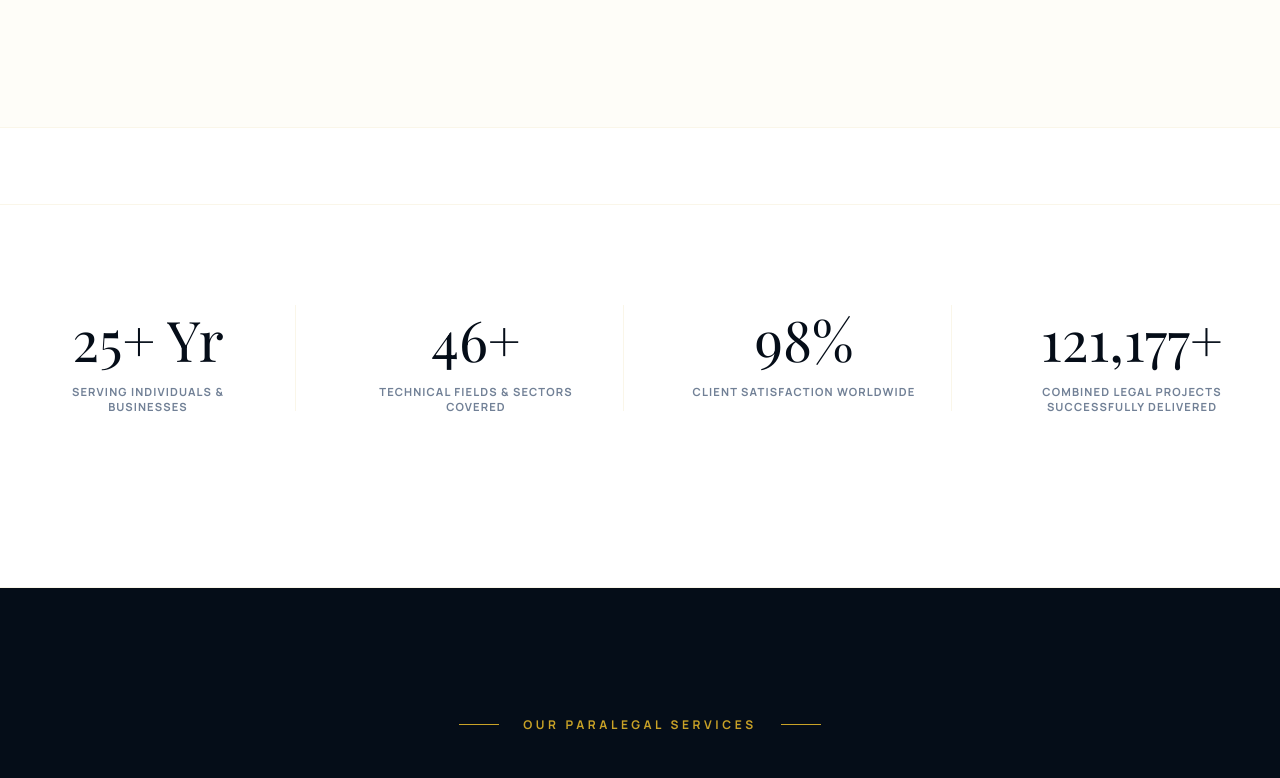
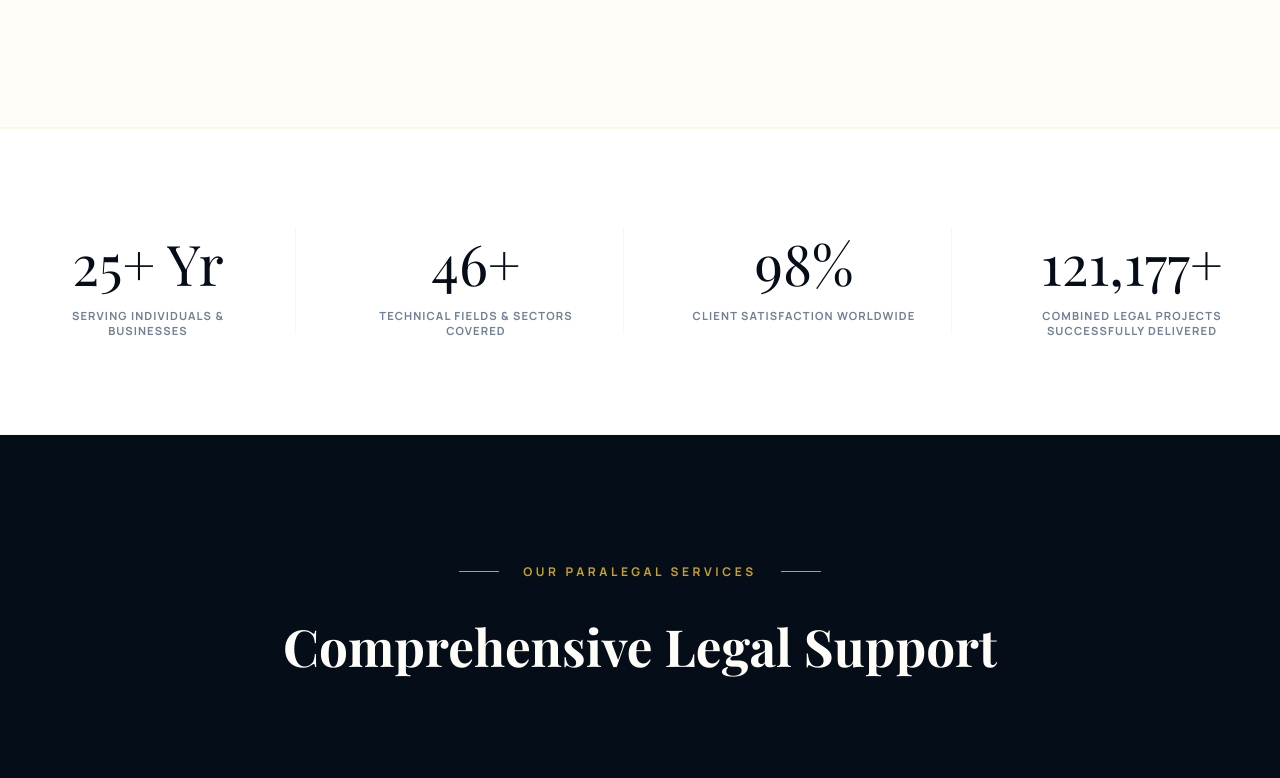
Before and after one commit to lexvuip/lexvuip.next.js, a Next.js app: page /service/paralegalsolutions in a window 1280 px wide. Shown: the part 1835-2613 px from the top of the page. Built offline with nearby package versions, Linux system fonts and the light colour scheme; a web font is replaced by a local one.

Commit message:
Redesign CSS styles for About, CustomSolution, IpSolutions, and ParalegalSolutions pages
Co-Authored-By: Oz <oz-agent@warp.dev>

```diff
--- a/src/styles/AboutSection.css
+++ b/src/styles/AboutSection.css
@@ -3,7 +3,7 @@
 .about-section {
 	width: 100%;
 	background: var(--color-ivory);
-	padding: 8vw 0;
+	padding: 8vw 0 0 0;
 	position: relative;
 	overflow: hidden;
 }
@@ -234,8 +234,7 @@
 /* --- Immersive Row --- */
 .about-immersive-row {
 	width: 100%;
-	height: 70vh;
-	margin-bottom: 8vw;
+	height: 40vh;
 	position: relative;
 	overflow: hidden;
 }
@@ -250,7 +249,7 @@
 	width: 100% !important;
 	height: 100% !important;
 	object-fit: cover;
-	transform: translateY(var(--parallax-y, 0px)) scale(1.15);
+	transform: translateY(var(--parallax-y, 0px)) scale(1.05);
 	transition: transform 0.2s ease-out;
 	will-change: transform;
 	backface-visibility: hidden;
--- a/src/styles/CustomSolutionPage.css
+++ b/src/styles/CustomSolutionPage.css
@@ -5,7 +5,7 @@
 /* Custom styles for CustomSolutionsPage */
 
 .services-stats-luxury-section {
-    padding: 6vw 0;
+    padding: 0;
     background: var(--color-white);
     border-top: 1px solid var(--color-border-light);
     border-bottom: 1px solid var(--color-border-light);
--- a/src/styles/IpSolutionsPage.css
+++ b/src/styles/IpSolutionsPage.css
@@ -5,7 +5,7 @@
 /* Custom styles for IpSolutionsPage if any, or just use shared classes */
 
 .services-stats-luxury-section {
-    padding: 6vw 0;
+    padding: 0;
     background: var(--color-white);
     border-top: 1px solid var(--color-border-light);
     border-bottom: 1px solid var(--color-border-light);
--- a/src/styles/ParalegalSolutionsPage.css
+++ b/src/styles/ParalegalSolutionsPage.css
@@ -5,7 +5,7 @@
 /* Custom styles for ParalegalSolutionsPage */
 
 .services-stats-luxury-section {
-    padding: 6vw 0;
+    padding: 0;
     background: var(--color-white);
     border-top: 1px solid var(--color-border-light);
     border-bottom: 1px solid var(--color-border-light);
```
